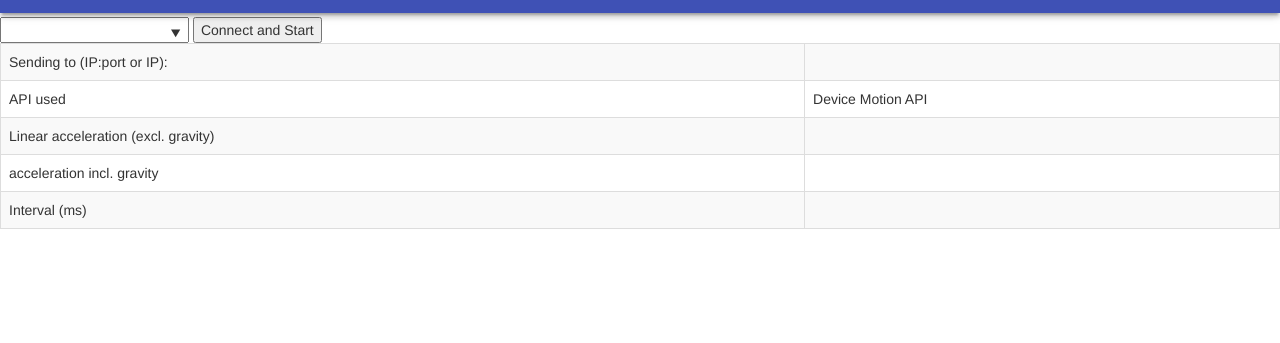
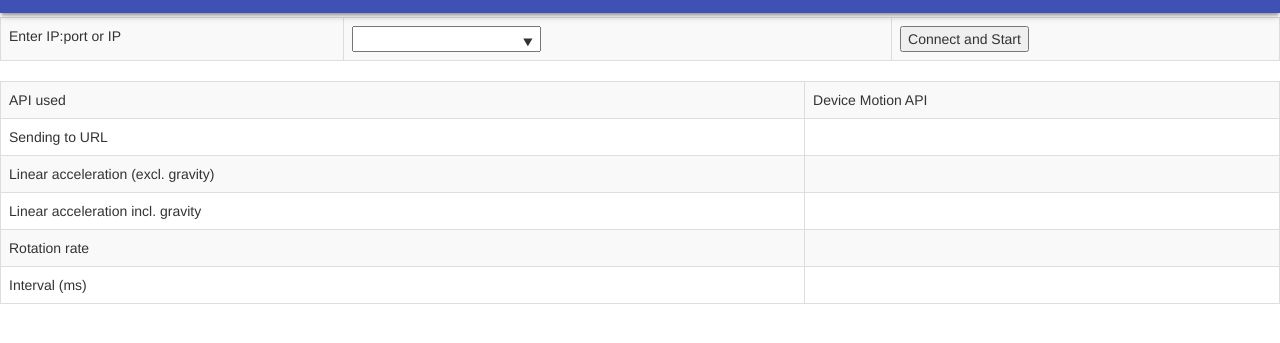
Before and after one commit to mariofamily/App, a plain HTML site: page public/index.html in a window 1280 px wide. Shown: the part 43-386 px from the top of the page. Drawn offline with Linux system fonts and the light colour scheme.

Commit message:
Minor UI changes 1. especially to display the used URL to send data 2. to display all sensors

```diff
--- a/public/index.html
+++ b/public/index.html
@@ -27,26 +27,35 @@
 			<button id="butRefresh" class="headerButton" aria-label="Refresh"></button>
 		</header>
 		<main class="main">
-			<input list="IP_to_send_data_to_Datalist" class="IP_to_send_data_to" autocomplete="on" ="IP:port or IP" autofocus>
+			<table class="table table-striped table-bordered">
+				<tr>
+					<td>Enter IP:port or IP</td>
+					<td><input list="IP_to_send_data_to_Datalist" class="IP_to_send_data_to" autocomplete="on" autofocus></td>
+					<td><button type="button" class="ConnectStartButton">Connect and Start</button></td>
+				</tr>
+			</table>
 			<datalist id="IP_to_send_data_to_Datalist">
 			</datalist>
-			<button type="button" class="ConnectStartButton">Connect and Start</button>
 			<table class="table table-striped table-bordered">
-				<tr>
-					<td>Sending to (IP:port or IP):</td>
-					<td id="Sending_to_IP_and_Port"></td>
-				</tr>
 				<tr>
 					<td>API used</td>
 					<td id="moApi"></td>
+				</tr>
+				<tr>
+					<td>Sending to URL</td>
+					<td id="Sending_to_IP_and_Port"></td>
 				</tr>
 				<tr>
 					<td>Linear acceleration (excl. gravity)</td>
 					<td id="moAccel"></td>
 				</tr>
 			  <tr>
-			    <td>acceleration incl. gravity</td>
+			    <td>Linear acceleration incl. gravity</td>
 			    <td id="moAccelGrav"></td>
+			  </tr>
+			  <tr>
+			    <td>Rotation rate</td>
+			    <td id="moRotation"></td>
 			  </tr>
 				<tr>
 					<td>Interval (ms)</td>
--- a/public/scripts/app.js
+++ b/public/scripts/app.js
@@ -135,6 +135,8 @@
 				var slowFactor = 20;
 				if (app.counter == slowFactor){
 					accelerationHandler(eventData.acceleration, 'moAccel');
+					accelerationHandler(eventData.acceleration, 'moAccelGrav');
+					rotationHandler(eventData.rotationRate);
 					intervalHandler(eventData.interval * slowFactor);
 					app.counter = 0;
 				}
```
